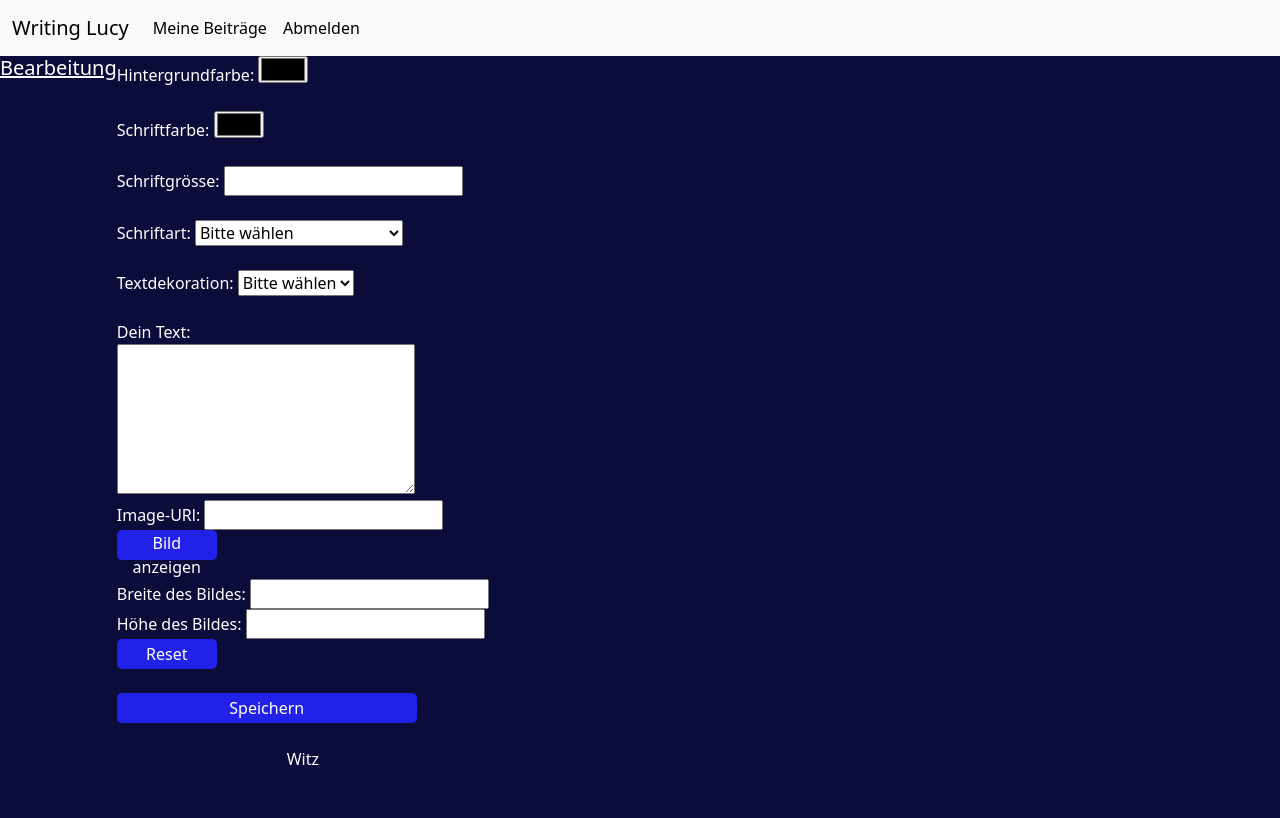
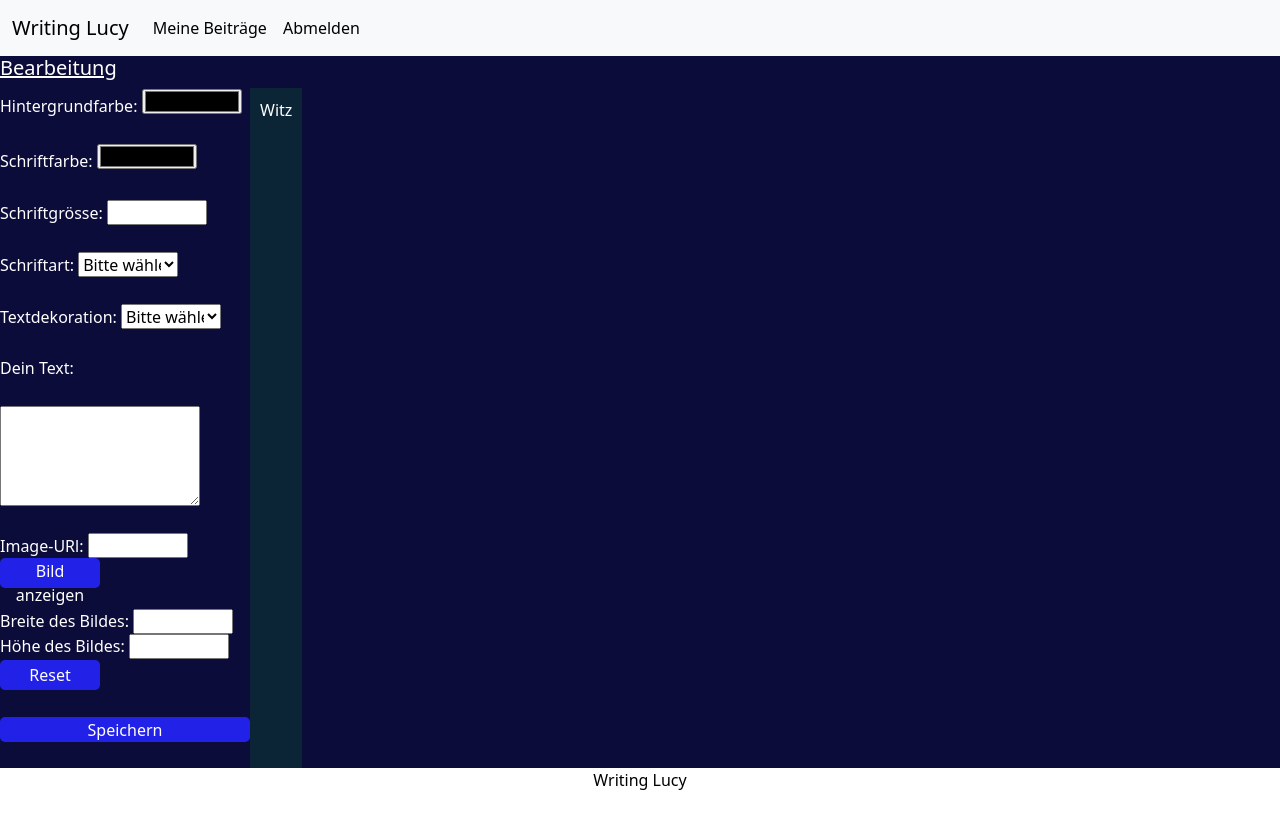
Before and after one commit to lucydu892/writing_lucy, a PHP site: page /writing_lucy/ in a window 1280 px wide. Before the commit the page ends 765 px from the top, so only its background shows below. Run offline with PHP 8.4, Linux system fonts and the light colour scheme; the visitor is signed in with stand-in values (Sample User, id 1).

Commit message:
Flex design

```diff
--- a/css/home.css
+++ b/css/home.css
@@ -1,29 +1,49 @@
-body {
+.home-main {
   background-color: rgb(12, 12, 58);
+  color: white;
+}
+.content {
   display: flex;
-  color: white;
+  flex-direction: row;
 }
 button {
   height: 20px;
   width: 60px;
 }
+.content-Editor {
+  display: flex;
+  flex-direction: column;
+  flex-wrap: wrap;
+  justify-content: space-around;
+  margin: 0px;
+  width: 250px;
+  height: 680px;
+  input, select{
+      align-self: self-end;
+      width: 100px;
+      height: 25px;
+    }
+  textarea{
+      width: 200px;
+      height: 100px;
+    }
+  #saveBtn {
+      width: 250px;
+      height: 25px;
+    }
 
-main {
+}
+.content-Output{
   display: flex;
   flex-direction: row;
-  flex-wrap: wrap;
-  justify-self: flex-start;
+  background-color: rgba(0, 255, 30, 0.1);
+  padding: 10px;
 }
-.editor {
-  margin: 0px;
+footer p {
+  margin-bottom: 0px;
+  color: #000;
+  background-color: white;
+  text-align: center;
+  position: sticky;
+  height: 50px;
 }
-
-.saveData > button{
-  width: 300px;
-}
-#output {
-  display: flex;
-  flex-direction: row-reverse;
-  flex-wrap: wrap;
-  justify-self: center;
-}
--- a/js/home.js
+++ b/js/home.js
@@ -1,4 +1,4 @@
-window.onload = function() {
+window.onload = function () {
     document.getElementById("bgColor").addEventListener("input", changeBgColor);
     document.getElementById("fontColor").addEventListener("input", changeFontColor);
     document.getElementById("fontSize").addEventListener("input", changeFontSize);
@@ -9,7 +9,7 @@ document.getElementById("resetBtn").addEventListener("click", resetPersonalizati
     document.getElementById("imageWidth").addEventListener("input", changeImageSize);
     document.getElementById("imageHeight").addEventListener("input", changeImageSize);
     document.getElementById("joke-container").addEventListener("load", importJoke);
-document.getElementById("imageBtn").addEventListener("click", importImageFromComputer)
+    document.getElementById("imageLink").addEventListener("change", loadLocalImage);
 
 }
 function innerText(e) {
@@ -59,7 +59,7 @@ function changeFontDeco(e) {
 }
 let img;
 function loadImage() {
-    var input = document.getElementById("imageLink").value;
+    var input = document.getElementById("imageLink");
     var imageUrl = input.value;
     var container = document.getElementById("image-container");
 
@@ -71,10 +71,11 @@ function loadImage() {
     img.style.width = "100px";
     img.style.height = "50px";
 
-    img.onerror = () => {
-        alert("Das Bild konnte nicht geladen werden. Bitte URL überprüfen.");
-    };
-    container.appendChild(img);
+    /*img.onerror = () => {
+        console.log(imageUrl);
+        alert("Das Bild konnte nicht geladen werden. Bitte URL baum überprüfen.");
+    };*/
+
 }
 function changeImageSize() {
     var width = document.getElementById("imageWidth").value;
@@ -86,12 +87,35 @@ function changeImageSize() {
 async function importJoke() {
     var response = await fetch("https://witzapi.de/api/joke/", { "method": "GET" });
     var jsonData = await response.json();
-    document.getElementById("joke-container").innerText = jsonData[0] .text;
+    document.getElementById("joke-container").innerText = jsonData[0].text;
 }
 importJoke();
-setInterval(importJoke,60000)
+setInterval(importJoke, 60000)
 
-function importImageFromComputer () {
+function loadLocalImage(event) {
+    var file = event.target.files[0]
+    var conainer = document.getElementById("image-container");
+
+    if (!file) {
+        alert("Bitte eine Datei auswählen");
+        return;
+    }
+
+    var reader = new FileReader();
+    reader.onload = function (e) {
+        conainer.innerHTML = "";
+        var img = document.createElement("img");
+        img.src = e.target.result; // Bild als Data-URL setzen
+        img.alt = "Hochgeladenes Bild";
+        img.style.width = "200px";
+        img.style.height = "auto";
+
+        container.appendChild(img);
+    };
+    reader.readAsDataURL(file);
+}
+
+/*function importImageFromComputer () {
     const input = document.querySelector('#imageLink');
     const image = document.querySelector('.image');
     input.addEventListener('change', e => {
@@ -106,4 +130,4 @@ function importImageFromComputer () {
             fileReader.readAsDataURL(file);
         }
     });
-   }
+   }*/
--- a/views/home_view.php
+++ b/views/home_view.php
@@ -6,14 +6,17 @@ require "models/home_model.php";
 
 
 
-<main>
-<h1>Bearbeitung</h1>
+<main class="home-main">
+    <header>
+        <h1>Bearbeitung</h1>
+    </header>
+
     <audio autoplay>
         <source src="music\background_music_lofi.mp3" type="audio/mpeg">
         <p>If you are reading this, it is because your browser does not support the audio element.</p>
     </audio>
-    <form method="post">
-        <div class="editor">
+    <form class="content" method="post">
+        <div class="content-Editor">
             <div>
                 <label for="bgColor">Hintergrundfarbe:</label>
                 <input id="bgColor" type="color" name="bgColor">
@@ -84,17 +87,15 @@ require "models/home_model.php";
             </div>
             <br>
         </div>
-        <div id="output">
+        <div class="content-Output" id="output">
             <div id="joke-container" name="joke">Witz</div>
             <div id="text-output"></div>
             <div id="image-container"></div>
         </div>
     </form>
-
+    <footer>
+        <p>Writing Lucy</p>
+    </footer>
 </main>
-
-
-
-
 <script src="js/home.js">
 </script>
```
Lines whose indentation alone changed are shown as unchanged.
